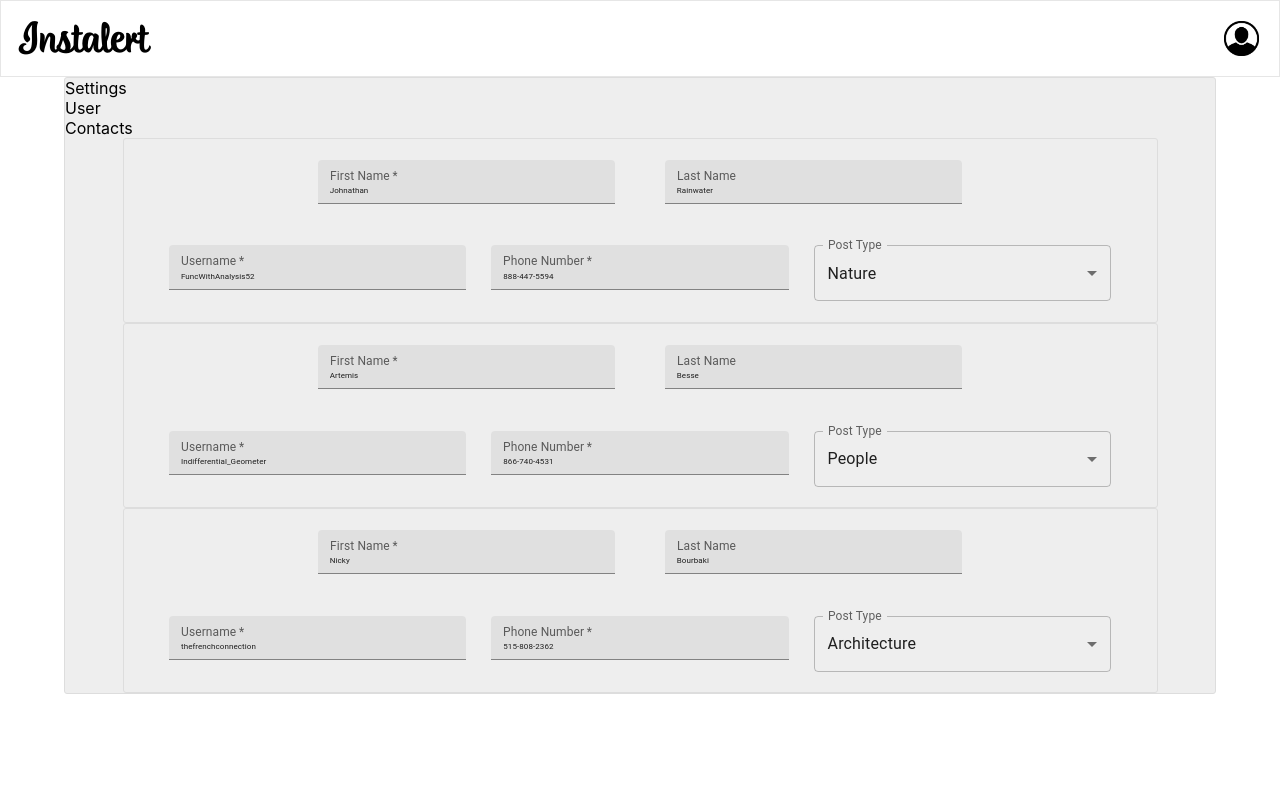
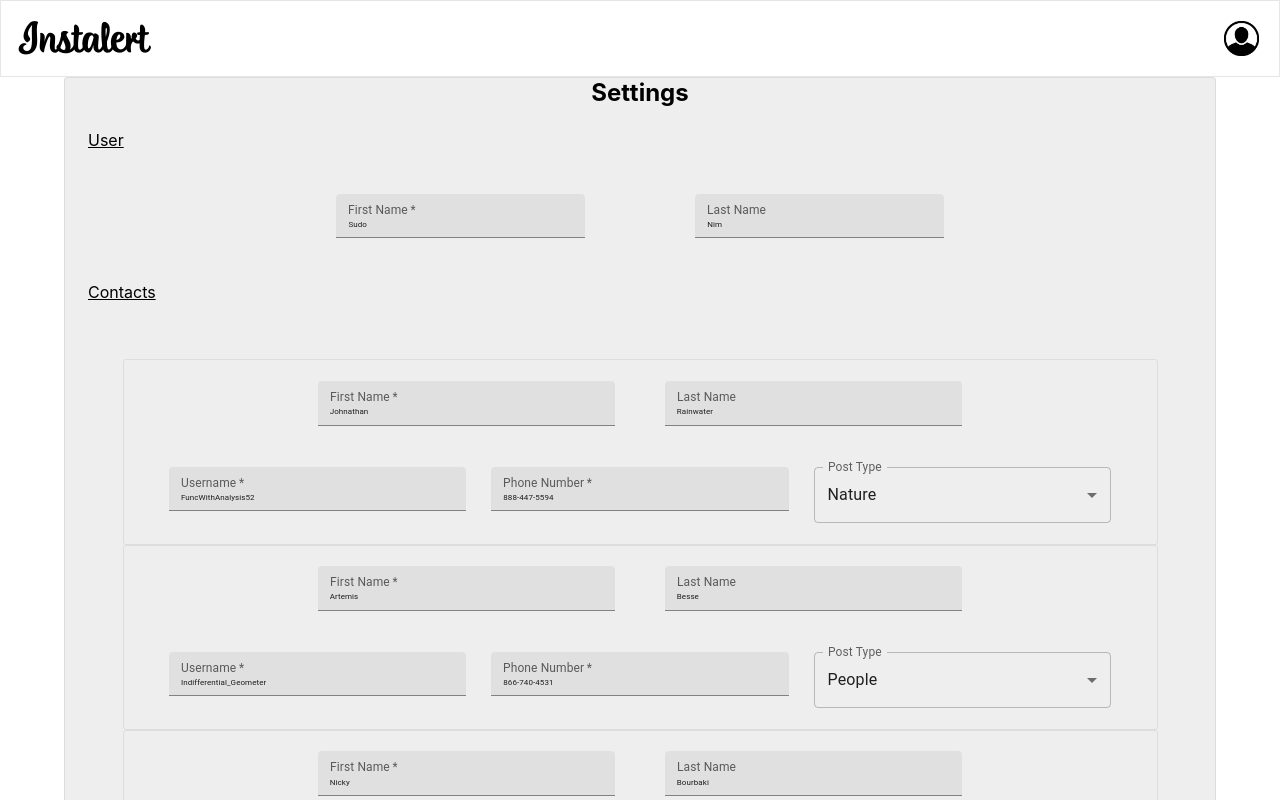
Before and after one commit to DenouementX/instalert, a React (Create React App) app in the folder front-end/instalert/: page /settings in a window 1280 px wide. Shown: the top 800 px of the page. Built offline with nearby package versions, Linux system fonts and the light colour scheme.

Commit message:
Added user infoboxes and improved aesthetics

```diff
--- a/front-end/instalert/src/components/Settings/Settings.css
+++ b/front-end/instalert/src/components/Settings/Settings.css
@@ -22,6 +22,11 @@
     margin-right: 5%;
 }
 
+.Contacts {
+    margin-top: 5%;
+    margin-bottom: 5%;
+}
+
 .FieldText {
     width: 30%;
 }
@@ -30,6 +35,14 @@
     width: 30%;
 }
 
-.empty-width {
-    width: 10%;
+.CenterText {
+    text-align: center;
+    font-size: 24px;
+    font-weight: bold;
 }
+
+.LeftUnderText {
+    text-align: left;
+    text-decoration: underline;
+    margin: 2%;
+}
--- a/front-end/instalert/src/components/Settings/Settings.js
+++ b/front-end/instalert/src/components/Settings/Settings.js
@@ -1,9 +1,13 @@
 import React, { Component } from "react";
 import "./Settings.css";
 import Header from '../Header/Header';
+import UserSettings from "../UserSettings/UserSettings"
 import SettingsCard from "../SettingsCard/SettingsCard";
+import TextField from "@mui/material/TextField";
 
-const settings = [
+const user = {fn:"Sudo", ln: "Nim"}
+
+const contacts = [
     {
         fn: "Johnathan",
         ln: "Rainwater",
@@ -32,14 +36,18 @@ const Settings = () => {
 
     return (
         <div className="Settings">
-            <div>Settings</div>
-            <div>User</div>
-            <div>Contacts</div>
+            <div className="CenterText">Settings</div>
+            <div className="LeftUnderText">User</div>
+            <section className="User">
+                <UserSettings {...user}/>
+            </section>
+            <div className="LeftUnderText">Contacts</div>
             <section className="Contacts">
-                {settings.map(set => (
-                    <SettingsCard {...set}/>
+                {contacts.map(cont => (
+                    <SettingsCard {...cont}/>
                 ))}
             </section>
+
         </div>
     );
 }
--- /dev/null
+++ b/front-end/instalert/src/components/UserSettings/UserSettings.css
@@ -0,0 +1,19 @@
+.flex-container {
+    display: flex;
+    flex-flow: row nowrap;
+    justify-content: space-evenly;
+    align-content: stretch;
+    width:80%;
+    margin:0 auto;
+    padding: 2%;
+}
+
+.FieldText {
+    width: 30%;
+}
+
+.Userbox {
+    background-color: #eee;
+    margin-left : 5%;
+    margin-right: 5%;
+}
--- /dev/null
+++ b/front-end/instalert/src/components/UserSettings/UserSettings.js
@@ -0,0 +1,43 @@
+import React, { Component } from "react";
+import "./UserSettings.css";
+import TextField from "@mui/material/TextField";
+
+function UserSettings ({fn, ln}) {
+    const [firstName, setFirstName] = React.useState(fn);
+    const [lastName, setLastName] = React.useState(ln);
+
+    const changeFirstName = (event) => {setFirstName(event.target.value)};
+    const changeLastName = (event) => {setLastName(event.target.value)};
+
+    const curRef = React.useRef();
+
+    return (
+        <article className="UserSettings" ref={curRef}>
+            <div class="Userbox">
+            <div class="flex-container">
+                <TextField
+                    id="firstname"
+                    className="FieldText"
+                    label="First Name"
+                    variant="filled"
+                    required="true"
+                    InputProps = {{style:{fontSize:8}}}
+                    value={firstName}
+                    onChange={changeFirstName}
+                />
+                <TextField
+                    id="lastname"
+                    className="FieldText"
+                    label="Last Name"
+                    variant="filled"
+                    InputProps = {{style:{fontSize:8}}}
+                    value={lastName}
+                    onChange={changeLastName}
+                />
+            </div>
+            </div>
+        </article>
+    );
+}
+
+export default UserSettings
```
